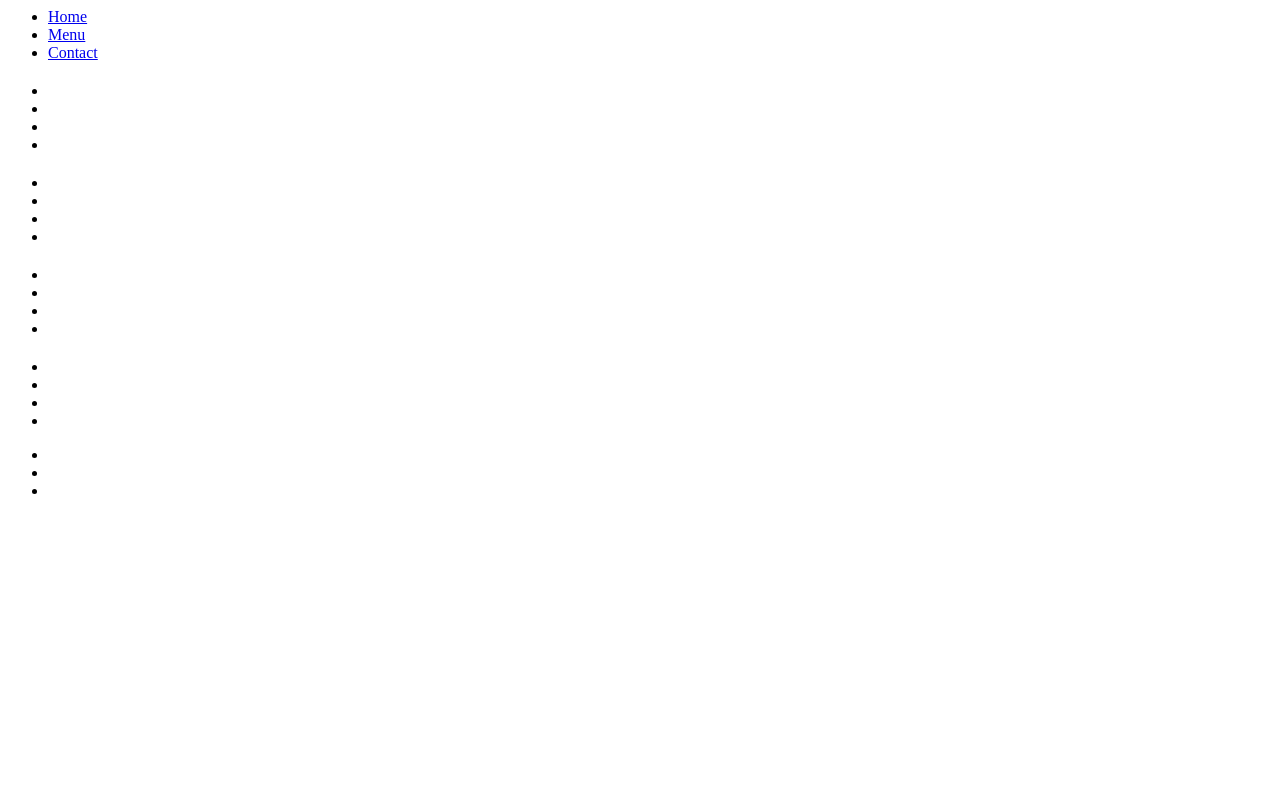
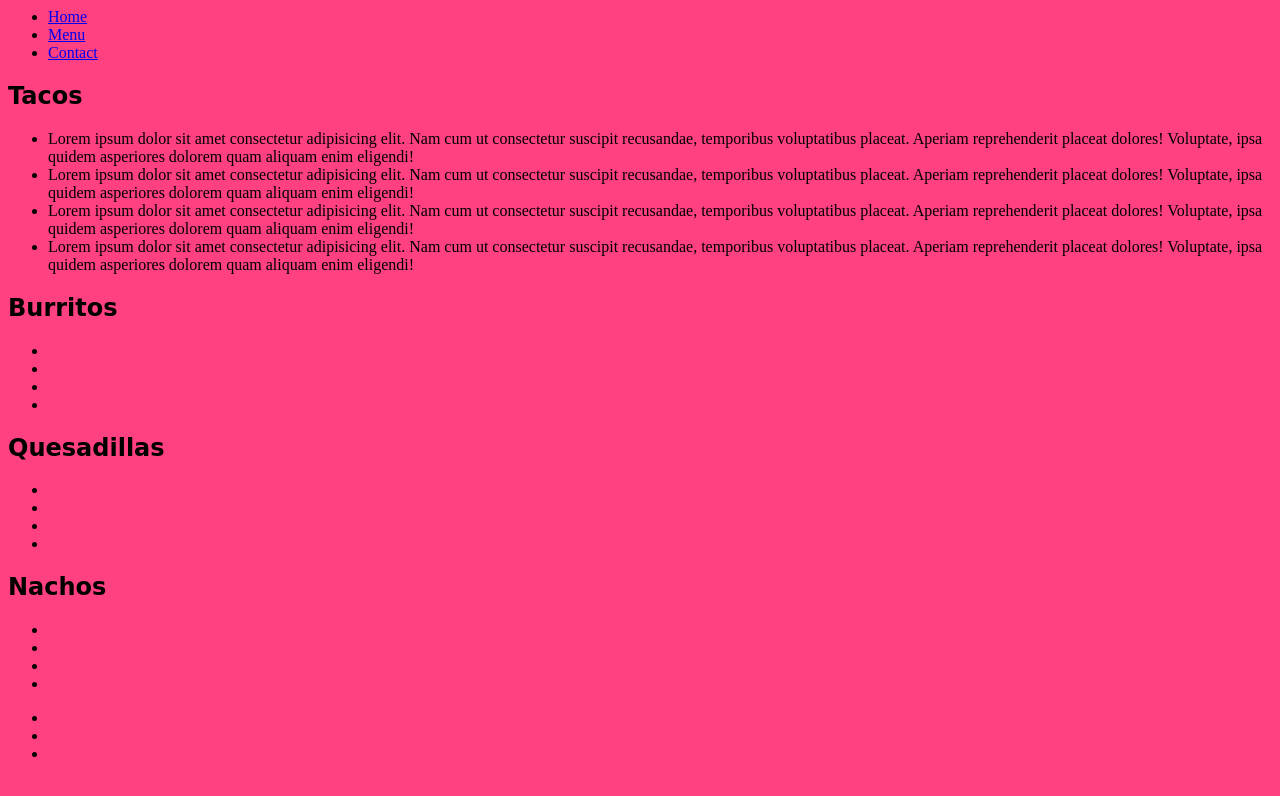
Before and after one commit to gatoarmen/estebanrestaurant, a plain HTML site: page menu.html in a window 1280 px wide. Drawn offline with Linux system fonts and the light colour scheme.

Commit message:
choose colors and font

```diff
--- a/menu.html
+++ b/menu.html
@@ -3,7 +3,8 @@
 <head>
 <meta charset+"UTF-8" />
 <title>Restaurant</title>
-
+<link rel="stylesheet" href="./style.css">
+<link href="https://fonts.googleapis.com/css?family=Roboto" rel="stylesheet">
 
 </head>
 
@@ -15,7 +16,7 @@
             <ul>
                 <li><a href="index.html">Home</a></li>
                 <li><a href="#">Menu</a></li>
-                <li><a href="contac.html">Contact</a></li>
+                <li><a href="contact.html">Contact</a></li>
             </ul>
         </nav>
     </header>
@@ -23,7 +24,16 @@
     <main>
 
             <div>
-                <h2></h2>
+                <h2>Tacos</h2>
+                <ul>
+                    <li>Lorem ipsum dolor sit amet consectetur adipisicing elit. Nam cum ut consectetur suscipit recusandae, temporibus voluptatibus placeat. Aperiam reprehenderit placeat dolores! Voluptate, ipsa quidem asperiores dolorem quam aliquam enim eligendi!</li>
+                    <li>Lorem ipsum dolor sit amet consectetur adipisicing elit. Nam cum ut consectetur suscipit recusandae, temporibus voluptatibus placeat. Aperiam reprehenderit placeat dolores! Voluptate, ipsa quidem asperiores dolorem quam aliquam enim eligendi!</li>
+                    <li>Lorem ipsum dolor sit amet consectetur adipisicing elit. Nam cum ut consectetur suscipit recusandae, temporibus voluptatibus placeat. Aperiam reprehenderit placeat dolores! Voluptate, ipsa quidem asperiores dolorem quam aliquam enim eligendi!</li>
+                    <li>Lorem ipsum dolor sit amet consectetur adipisicing elit. Nam cum ut consectetur suscipit recusandae, temporibus voluptatibus placeat. Aperiam reprehenderit placeat dolores! Voluptate, ipsa quidem asperiores dolorem quam aliquam enim eligendi!</li>
+                </ul>
+            </div>
+            <div>
+                <h2>Burritos</h2>
                 <ul>
                     <li></li>
                     <li></li>
@@ -32,7 +42,7 @@
                 </ul>
             </div>
             <div>
-                <h2></h2>
+                <h2>Quesadillas</h2>
                 <ul>
                     <li></li>
                     <li></li>
@@ -41,16 +51,7 @@
                 </ul>
             </div>
             <div>
-                <h2></h2>
-                <ul>
-                    <li></li>
-                    <li></li>
-                    <li></li>
-                    <li></li>
-                </ul>
-            </div>
-            <div>
-                <h2></h2>
+                <h2>Nachos</h2>
                 <ul>
                     <li></li>
                     <li></li>
--- /dev/null
+++ b/style.css
@@ -0,0 +1,18 @@
+
+/*
+primary: #ff4081
+p-light: #ff79b0
+p-dark: ##c60055
+secondary: #000000 #e67e6;
+s-light: #66ffa6
+s-dark:#00b248
+
+*/
+body{
+    background-color: #ff4081;
+}
+
+h1,
+h2 {
+    font-family: 'Rammetto One', cursive;
+}
```
Also changed, not shown: contact.html (+4 -3 lines), index.html (+11 -10 lines).
